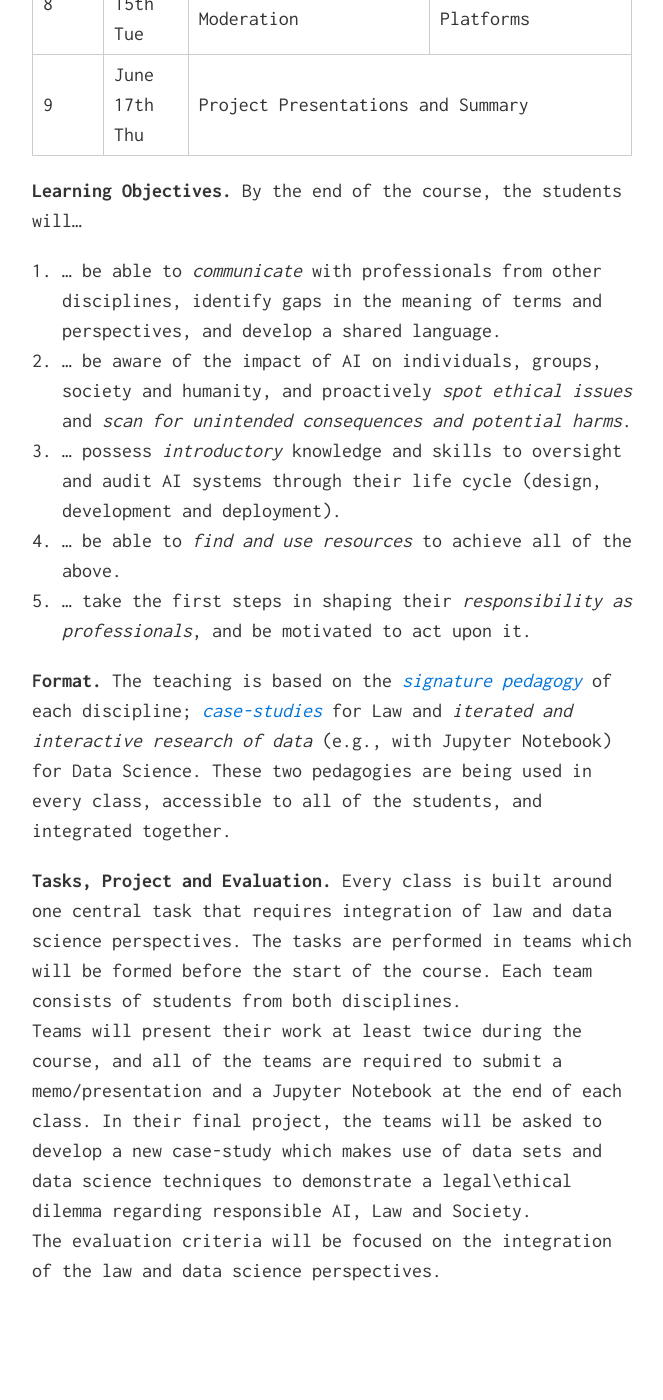
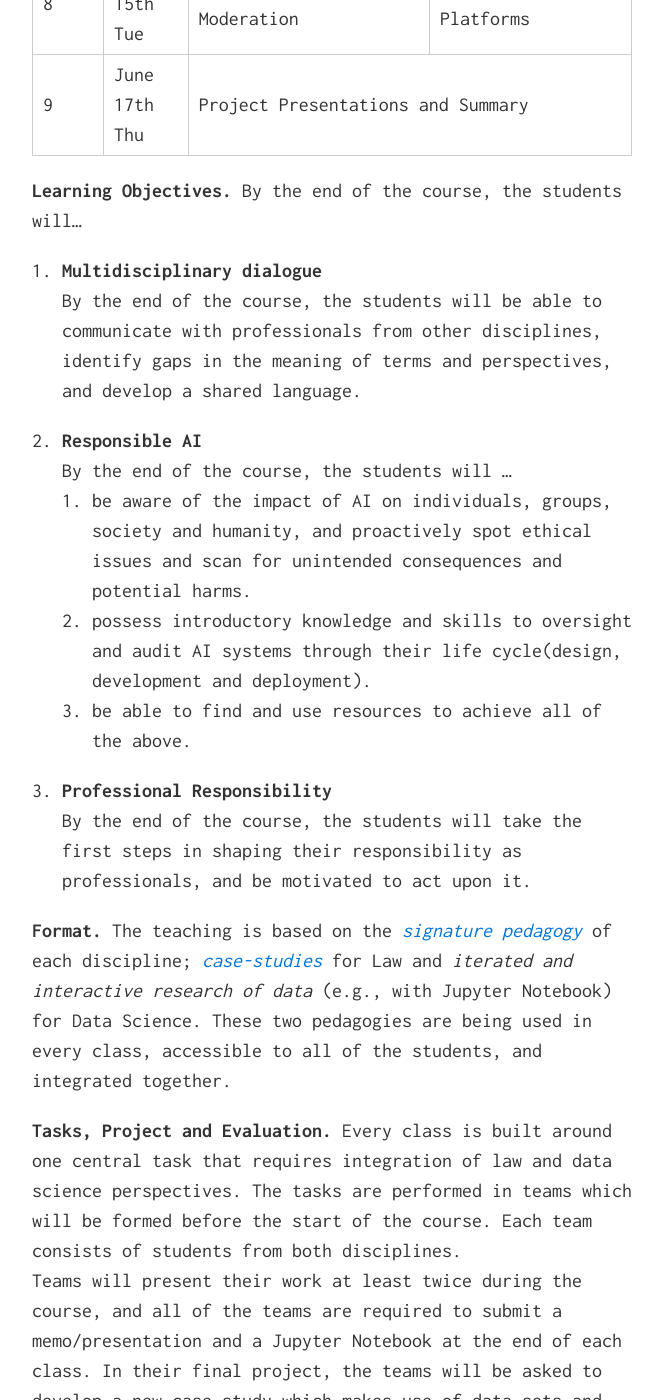
Before and after one commit to ResponsiblyAI/learn, a Jekyll site: the page built from index.md, in a window 1280 px wide and 1400 px high, scrolled down 3637 px. Shown: the whole window, without its empty margins (308-971 px from the left). Built offline with Jekyll 4.4.1, drawn with Linux system fonts in a browser that asks for light colours; nearby versions of some CDN libraries.

Commit message:
improve LO

```diff
--- a/index.md
+++ b/index.md
@@ -137,11 +137,16 @@ May 27-June 17 | Monday, Tuesday, Thursday
 
 **Learning Objectives.** By the end of the course, the students will…
 
-1. … be able to *communicate* with professionals from other disciplines, identify gaps in the meaning of terms and perspectives, and develop a shared language.
-1. … be aware of the impact of AI on individuals, groups, society and humanity, and proactively *spot ethical issues* and *scan for unintended consequences and potential harms*.
-1. … possess *introductory* knowledge and skills to oversight and audit AI systems through their life cycle (design, development and deployment).
-1. … be able to *find and use resources* to achieve all of the above.
-1. … take the first steps in shaping their *responsibility as professionals*, and be motivated to act upon it.
+1. **Multidisciplinary dialogue**
+By the end of the course, the students will be able to communicate with professionals from other disciplines, identify gaps in the meaning of terms and perspectives, and develop a shared language.
+
+1. **Responsible AI**
+By the end of the course, the students will …
+   1. be aware of the impact of AI on individuals, groups, society and humanity, and proactively spot ethical issues and scan for unintended consequences and potential harms.
+   1. possess introductory knowledge and skills to oversight and audit AI systems through their life cycle(design, development and deployment).
+   1. be able to find and use resources to achieve all of the above.
+1. **Professional Responsibility**
+By the end of the course, the students will take the first steps in shaping their responsibility as professionals, and be motivated to act upon it.
 
 **Format.** The teaching is based on the [*signature pedagogy*](https://wiki.ubc.ca/Signature_Pedagogies) of each discipline; [*case-studies*](https://casestudies.law.harvard.edu/the-case-study-teaching-method/) for Law and *iterated and interactive research of data* (e.g., with Jupyter Notebook) for Data Science. These two pedagogies are being used in every class, accessible to all of the students, and integrated together.
 
```
